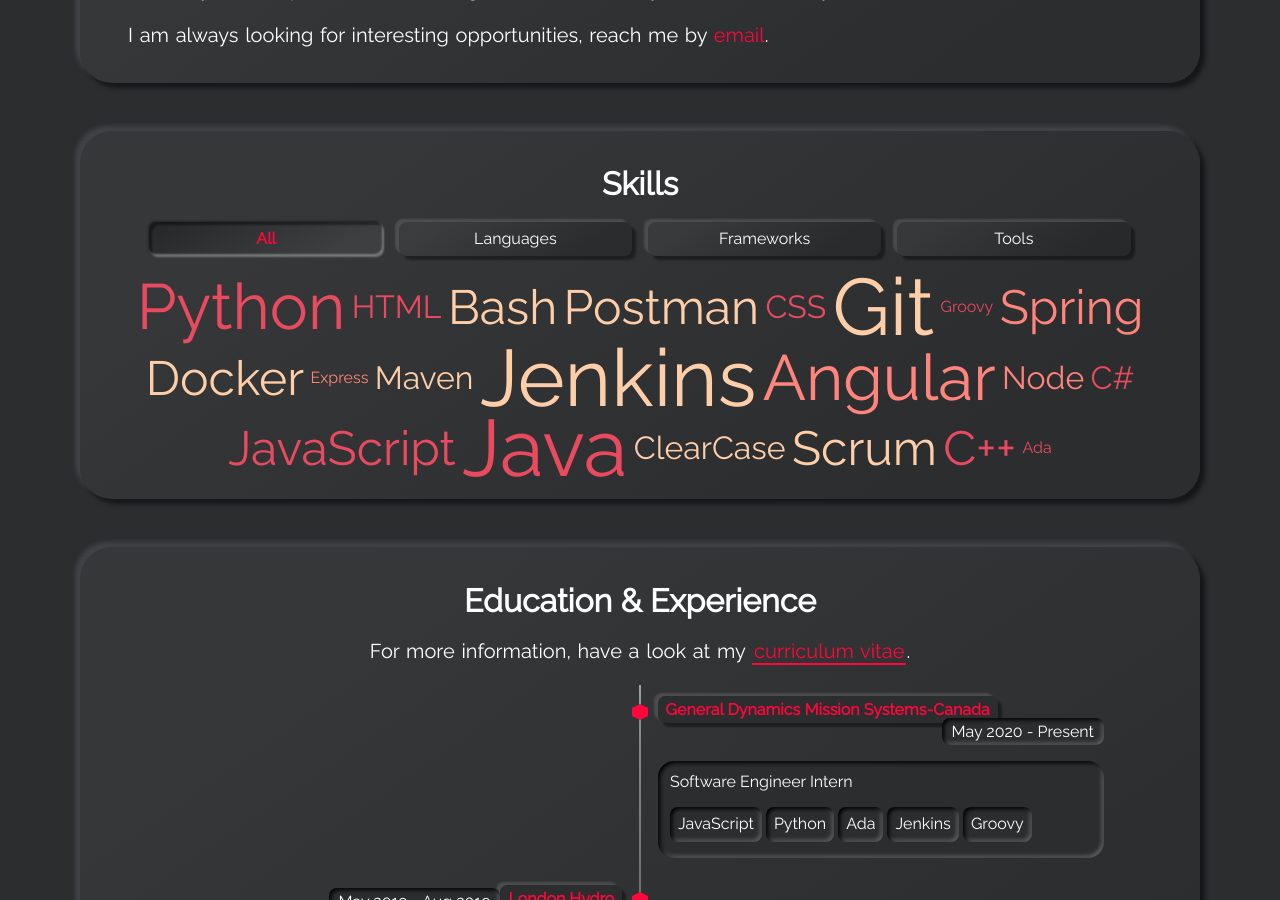
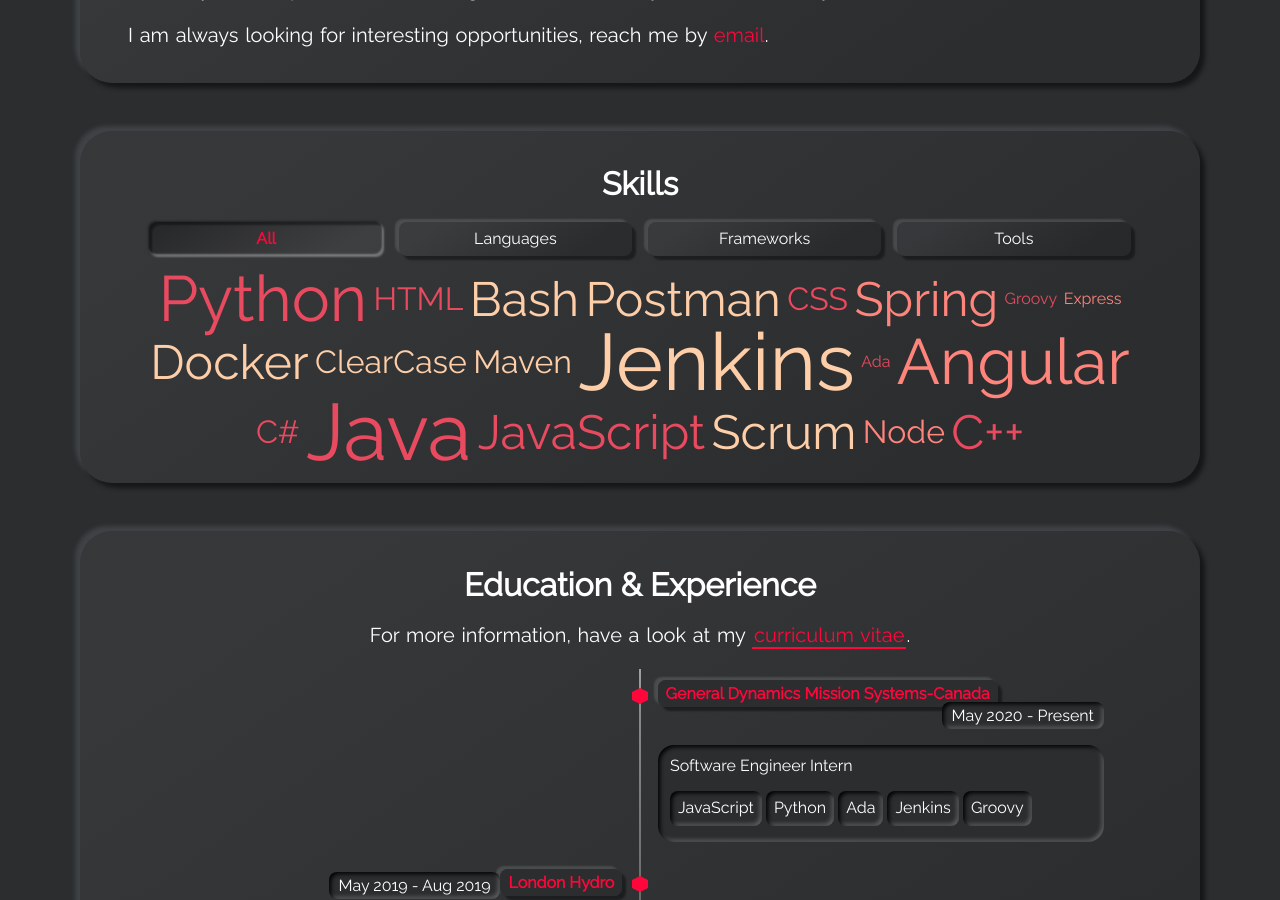
Before and after one commit to milosarsik/milosarsik.github.io, a Jekyll site: the page built from index.html, in a window 1280 px wide and 900 px high, scrolled down 1196 px. Built offline with Jekyll 4.4.1, drawn with Linux system fonts in a browser that asks for light colours.

Commit message:
Update skills-tools.yml

```diff
--- a/_data/skills-tools.yml
+++ b/_data/skills-tools.yml
@@ -4,9 +4,6 @@
 # Example of a Dev Tool
 # - name: Git
 #   weight: 5
-
-- name: Git
-  weight: 5
 
 - name: ClearCase
   weight: 2
```
